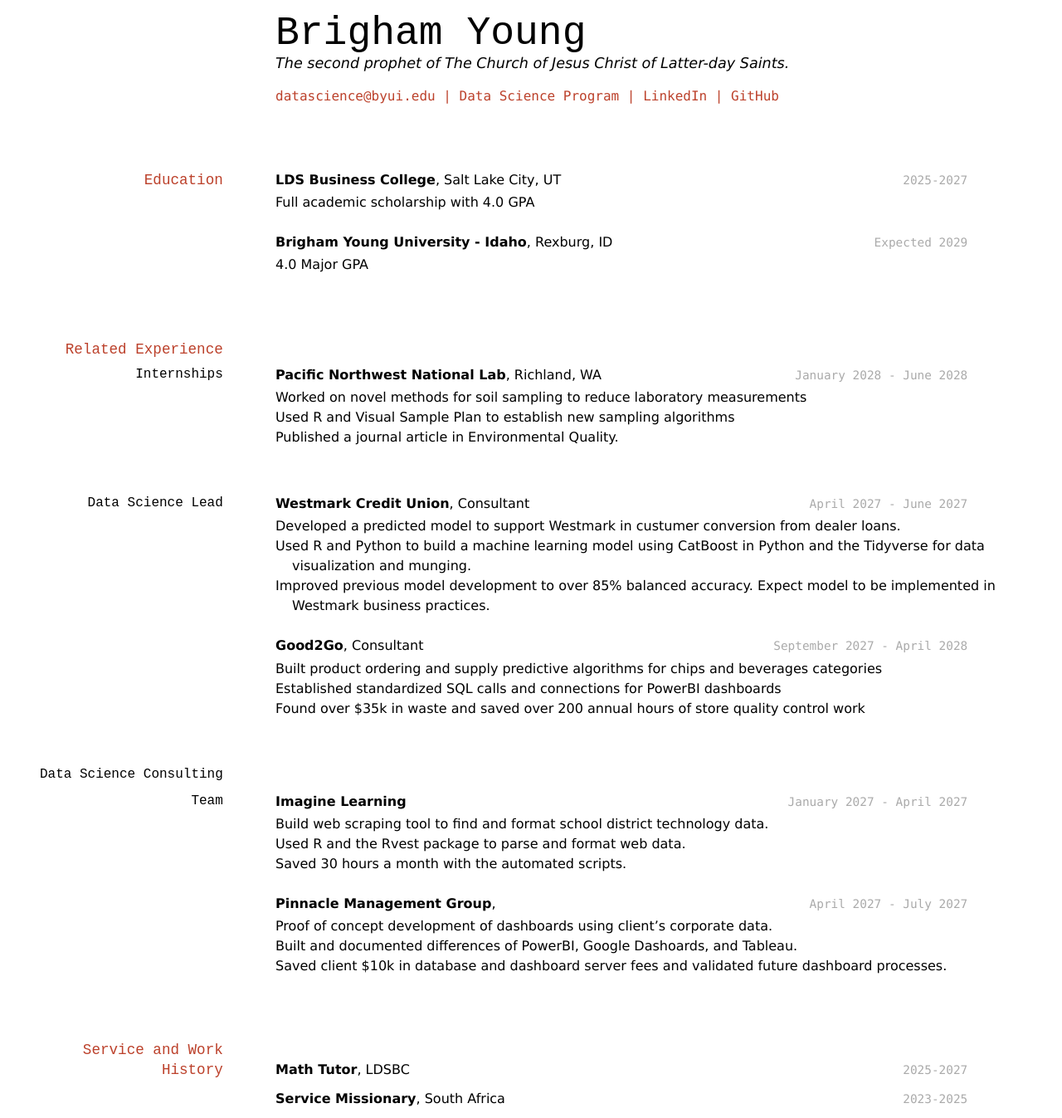
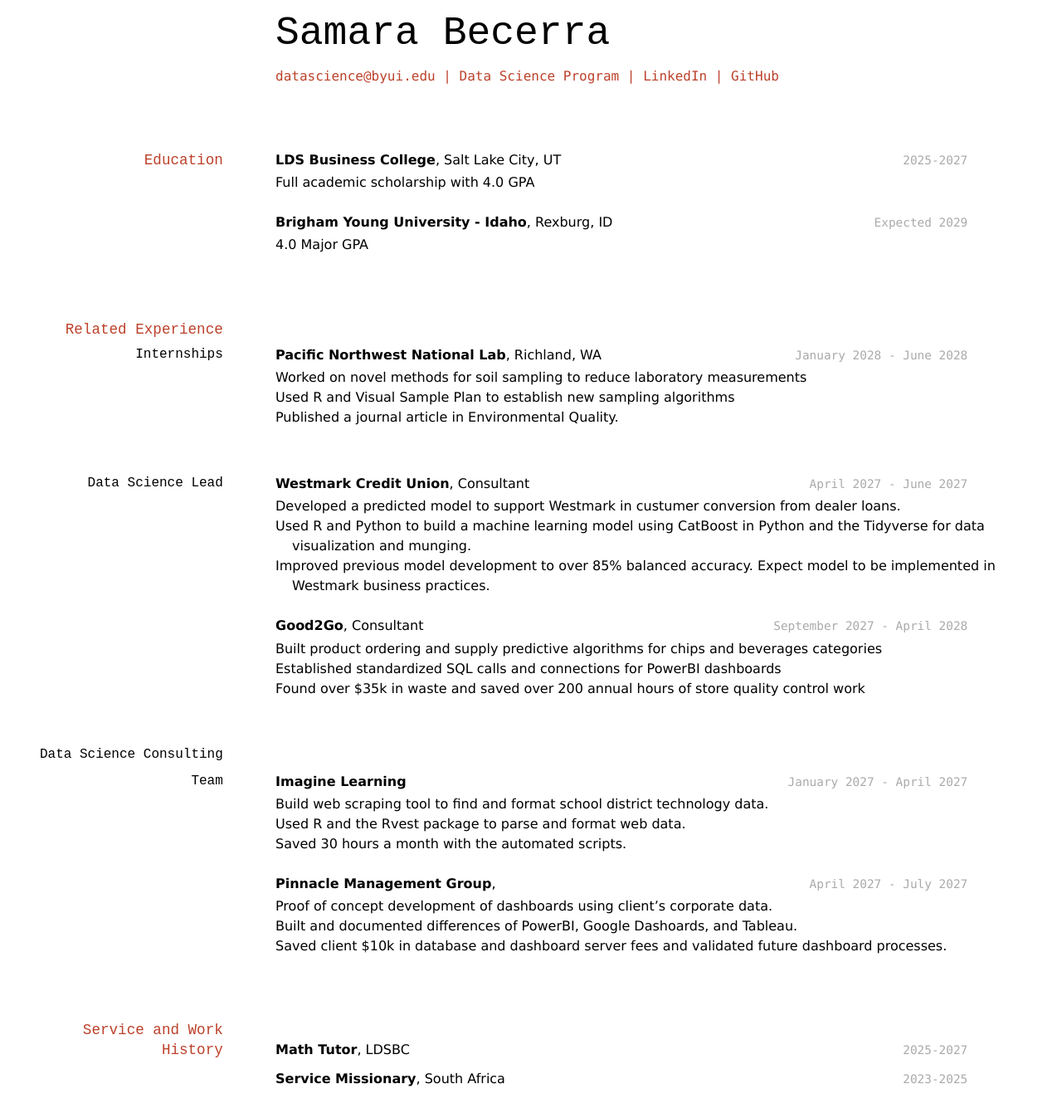
Before and after one commit to SamaraBR66/My_resume, a Jekyll site: the page built from docs/index.md, in a window 1280 px wide. Shown: the whole page at 83% size. Built offline with Jekyll 4.4.1, drawn with Linux system fonts in a browser that asks for light colours; after the commit the page ends 1323 px from its top, so only the background shows below that.

Commit message:
Update index.md

```diff
--- a/docs/index.md
+++ b/docs/index.md
@@ -1,9 +1,9 @@
 ---
 layout: cv
-title: Brigham Young's Resume
+title: Samara's Resume
 ---
-# Brigham Young
-The second prophet of The Church of Jesus Christ of Latter-day Saints.
+# Samara Becerra
+
 
 <div id="webaddress">
 <a href="datascience@byui.edu">datascience@byui.edu</a>
```
